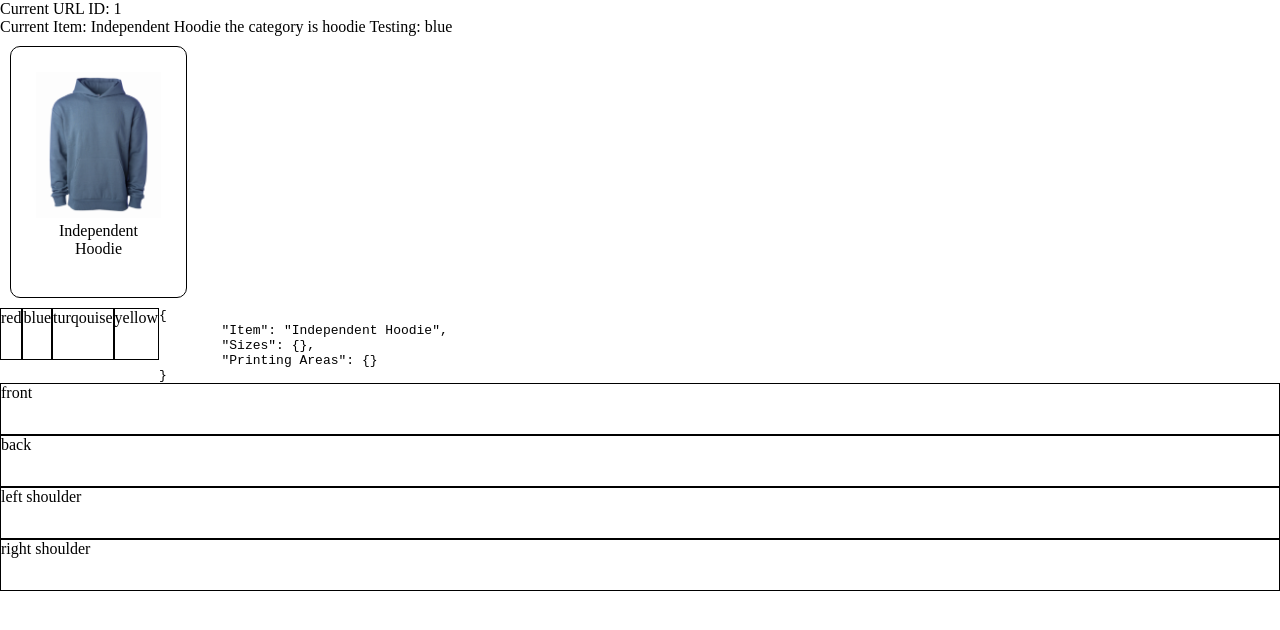
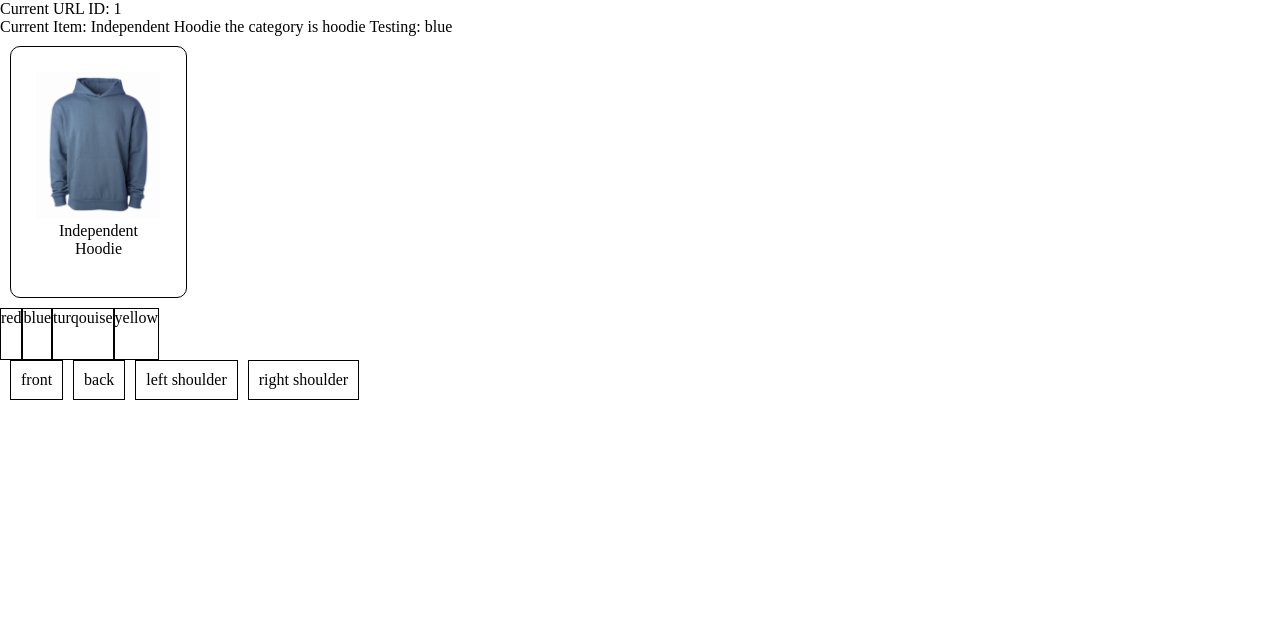
Before and after one commit to imurphdit/quote-system, a React (Vite) app: page /item/1 in a window 1280 px wide. Shown: the top 630 px of the page. Built offline with nearby package versions, Linux system fonts and the light colour scheme.

Commit message:
made print method selection visble, changed orderInfo display box

```diff
--- /dev/null
+++ b/src/components/Button.jsx
@@ -0,0 +1,18 @@
+import PropTypes from 'prop-types'
+
+const Button = ({ name, onClick, className, divClass }) => {
+  return (
+    <div className={divClass} onClick={() => onClick(name)}>
+      <p className={className}>{name}</p>
+      </div>
+  )
+}
+
+Button.propTypes = {
+    name: PropTypes.any,
+    onClick: PropTypes.any,
+    className: PropTypes.any,
+    divClass: PropTypes.any
+}
+
+export default Button
--- a/src/components/Colors.jsx
+++ /dev/null
@@ -1,17 +0,0 @@
-import PropTypes from 'prop-types'
-
-const Colors = ({ color, onClick, className }) => {
-  return (
-    <div className='color' onClick={() => onClick(color)}>
-      <p className={className}>{color}</p>
-      </div>
-  )
-}
-
-Colors.propTypes = {
-    color: PropTypes.any,
-    onClick: PropTypes.any,
-    className: PropTypes.any
-}
-
-export default Colors
--- a/src/components/ItemCreate.css
+++ b/src/components/ItemCreate.css
@@ -15,6 +15,7 @@
 
 .color-size-title {
     background-color: gray;
+    width: 10%;
 }
 
 .selected {
@@ -33,3 +34,21 @@
     width: 90%;
     border: 1px solid black;
 }
+
+.printLocation-container {
+    display: flex;
+}
+
+.printLocation {
+    padding: 10px;
+    margin: 0 0 0 10px;
+    border: 1px solid black
+}
+
+.info {
+    position: absolute;
+    right: 1350px;
+    background-color: gray;
+    border: 1px solid black;
+    color: aliceblue;
+}
--- a/src/components/ItemCreate.jsx
+++ b/src/components/ItemCreate.jsx
@@ -1,11 +1,11 @@
 import { useParams } from "react-router";
 import items from "../assets/items.json";
 import Item from "./Item";
-import Colors from "./Colors";
 import "./ItemCreate.css";
 import { useState } from "react";
 import ColorSizing from "./ColorSizing";
 import PrintMethod from "./PrintMethod";
+import Button from "./Button";
 
 const ItemCreate = () => {
   //LOCATES CURRENT ITEM VIA URL ID
@@ -67,9 +67,10 @@ const ItemCreate = () => {
       <div>Current URL ID: {params.id}</div>
       {currentItem ? (
         <>
-          <div>
           Current Item: {currentItem.title} the category is{" "}
           {currentItem.category} Testing: {currentItem.colors[1]}
+          <div className="info">
+            <pre>{JSON.stringify(orderInfo, null, '\t')}</pre>
           </div>
 
           <Item
@@ -80,14 +81,15 @@ const ItemCreate = () => {
 
           <div className='colors-grid'>
             {currentItem.colors.map((color) => (
-              <Colors
-                color={color}
+              <Button
+                name={color}
                 key={color}
                 onClick={handleAddColor}
                 className={color in orderInfo.Sizes ? "selected" : ""}
+                divClass='color'
               />
             ))}
-            <pre>{JSON.stringify(orderInfo, null, '\t')}</pre>
+
           </div>
 
           {/* Sizing of Selected Color Styles */}
@@ -99,21 +101,23 @@ const ItemCreate = () => {
               sizeValues={orderInfo.Sizes}
             />
           ))}
-
+          <div className="printLocation-container">
             {['front', 'back', 'left shoulder', 'right shoulder'].map((item) => (
-            <Colors
+              <Button
               key={item}
-            color={item}
+              name={item}
               onClick={addPrintArea}
               className={item in orderInfo["Printing Areas"] ? "selected" : ""}
+              divClass='printLocation'
               />
             ))}
-
+          </div>
           {Object.keys(orderInfo["Printing Areas"]).map((area) => (
             <PrintMethod
               key={area}
               printArea={area}
               addMethod={addPrintMethod}
+              currentMethod={orderInfo["Printing Areas"][area]['Method']}
             />
           ))}
         </>
--- a/src/components/PrintMethod.jsx
+++ b/src/components/PrintMethod.jsx
@@ -1,11 +1,11 @@
 import PropTypes from 'prop-types'
 
-const PrintMethod = ({ printArea, addMethod }) => {
+const PrintMethod = ({ printArea, addMethod, currentMethod }) => {
   return (
     <div className='print-method-section'>
         <h2>{printArea}</h2>
-        <p onClick={() => addMethod(printArea, "screenprint")}>Screenprint</p>
-        <p onClick={() => addMethod(printArea, "embroidery")}>Embroidery</p>
+        <p className={currentMethod === 'screenprint' ? 'selected' : ''} onClick={() => addMethod(printArea, "screenprint")}>Screenprint</p>
+        <p className={currentMethod === 'embroidery' ? 'selected' : ''} onClick={() => addMethod(printArea, "embroidery")}>Embroidery</p>
     </div>
   )
 }
@@ -13,6 +13,7 @@ const PrintMethod = ({ printArea, addMethod }) => {
 PrintMethod.propTypes = {
     printArea: PropTypes.any,
     addMethod: PropTypes.any,
+    currentMethod: PropTypes.any,
 }
 
 export default PrintMethod
```
Also changed, not shown: 1 other file (tests, documents, lock files or other folders). Lines whose indentation alone changed are shown as unchanged.
